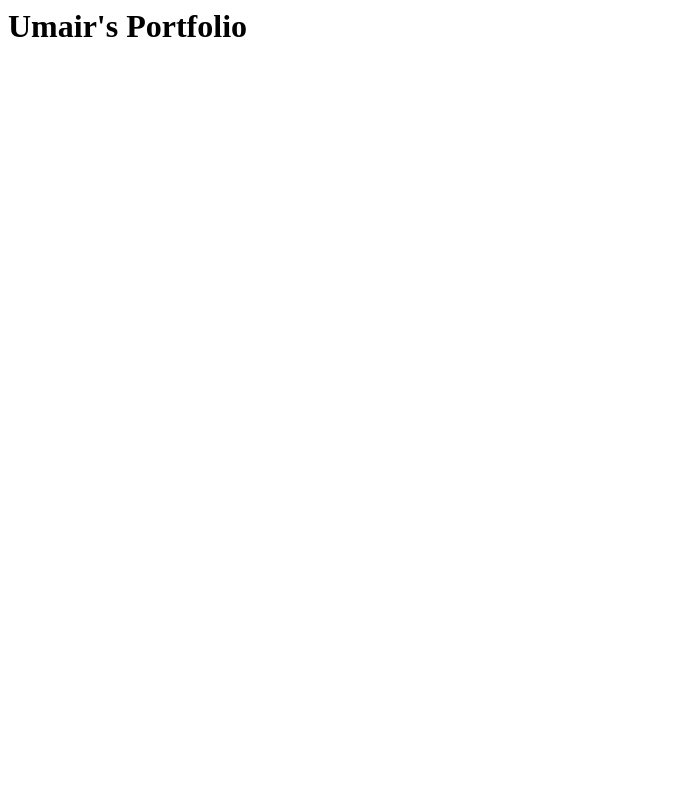
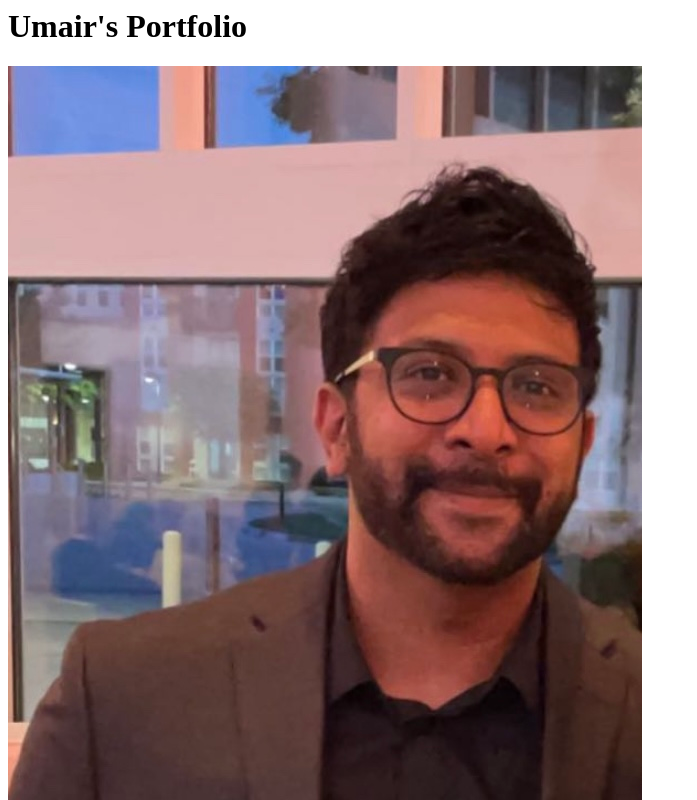
Before and after one commit to abbasiumair/abbasiumair.github.io, a plain HTML site: page index.html in a window 1280 px wide. Shown: the top 800 px of the page, without its empty margins (0-697 px from the left). Drawn offline with Linux system fonts and the light colour scheme.

Commit message:
Update index.html

```diff
--- a/index.html
+++ b/index.html
@@ -1,5 +1,4 @@
 <html>
 <h1>Umair's Portfolio</h1>
-
-
+<img src="./biopic.jpg" />
 </html>
```
